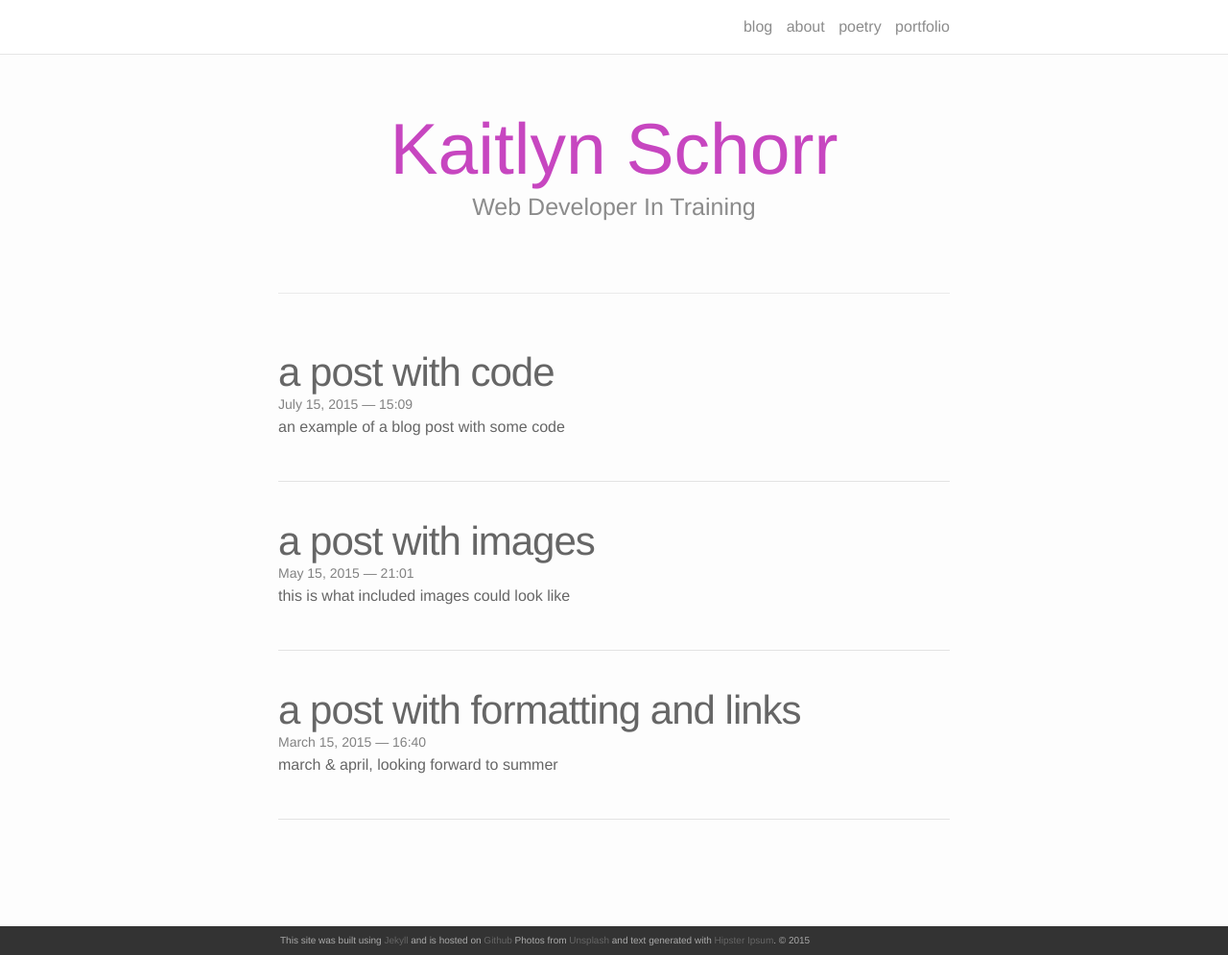
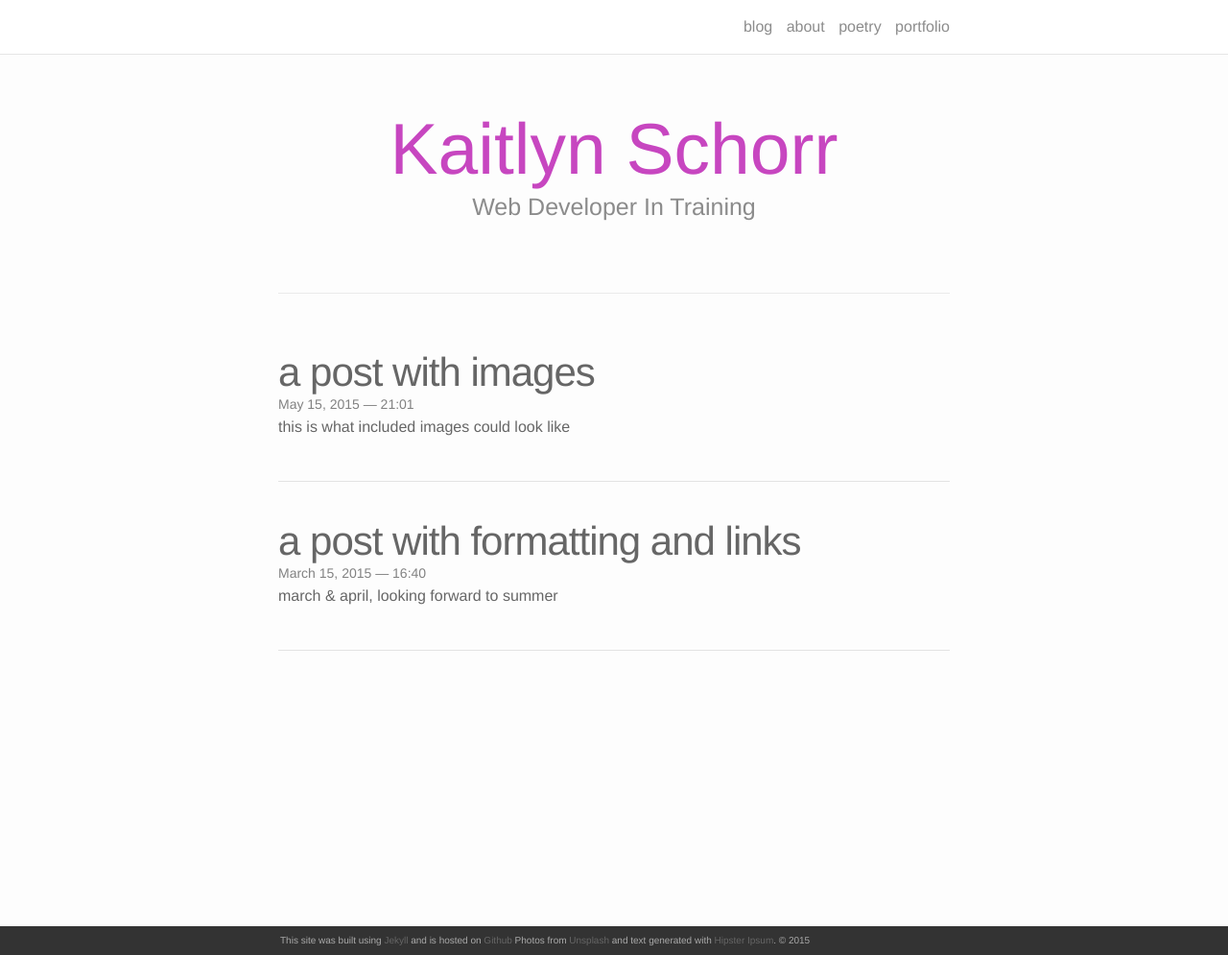
Before and after one commit to kait-schorr/kait-schorr.github.io, a Jekyll site: the page built from index.html, in a window 1280 px wide and 995 px high. Shown: the whole window at 96% size. Built offline with Jekyll 4.4.1, drawn with Linux system fonts in a browser that asks for light colours; nearby versions of some CDN libraries; the list of posts is cut into pages by our own code; a file with an impossible date is left out.

Commit message:
Update 2015-07-15-title.markdown

```diff
--- a/_posts/2015-07-15-title.markdown
+++ b/_posts/2015-07-15-title.markdown
@@ -1,8 +1,9 @@
 ---
 layout: post
 title: a post with code
-date: 2015-07-15 15:09:00
+date: {}
 description: an example of a blog post with some code
+published: false
 ---
 This theme implements a built-in Jekyll feature, the use of Pygments, for sytanx highlighting. It supports more than 100 languages. This example is in C++. All you have to do is wrap your code in a liquid tag:
 {% raw  %}
```
